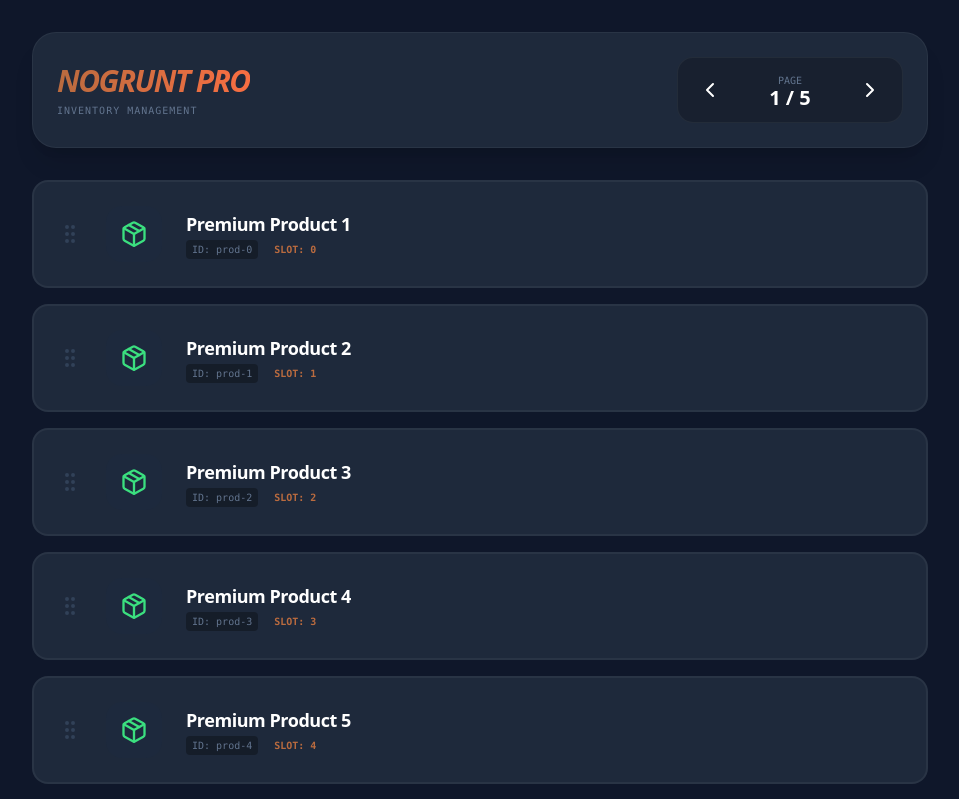
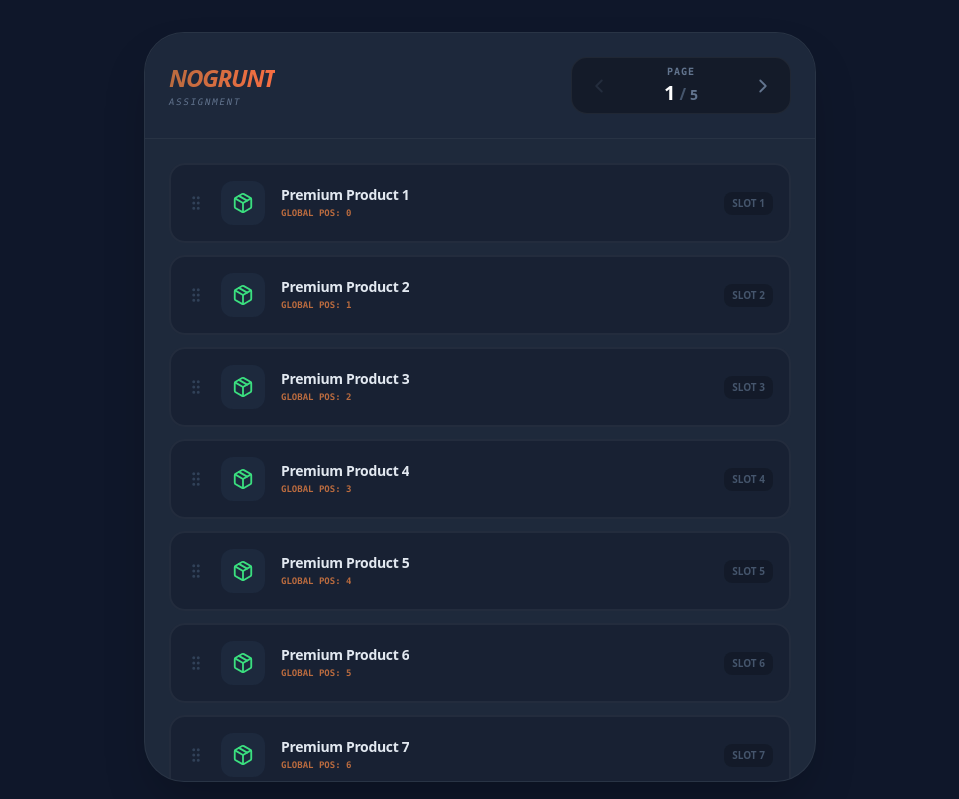
Before and after one commit to Aryan5084102/Nogrunt-assignment, a React (Vite) app: page / in a window 1280 px wide. Shown: the top 799 px of the page, without its empty margins (160-1119 px from the left). Built offline with nearby package versions, Linux system fonts and the light colour scheme.

Commit message:
fixes message, header sticky, and insert problem

```diff
--- a/src/App.tsx
+++ b/src/App.tsx
@@ -1,6 +1,6 @@
 "use client";
-import { useState, useRef } from 'react'; // Added useRef
-import { Package, GripVertical, ChevronLeft, ChevronRight, CheckCircle2, Menu } from 'lucide-react';
+import { useState, useRef } from 'react';
+import { Package, GripVertical, ChevronLeft, ChevronRight, CheckCircle2, AlertCircle, Move } from 'lucide-react';
 
 const ITEMS_PER_PAGE = 8;
 const TOTAL_ITEMS = 40;
@@ -15,11 +15,9 @@ export default function ProductManager() {
   const [page, setPage] = useState(1);
   const [draggedIndex, setDraggedIndex] = useState<number | null>(null);
   const [dropTargetIndex, setDropTargetIndex] = useState<number | null>(null);
-  const [toast, setToast] = useState<string | null>(null);
+  const [toast, setToast] = useState<{msg: string, type: 'success' | 'error'} | null>(null);
 
-  // --- NEW: Timer for slow page switching ---
-  const pageTimerRef = useRef<ReturnType<typeof setTimeout> | null>(null);
-
+  const pageTimerRef = useRef<NodeJS.Timeout | null>(null);
   const startIndex = (page - 1) * ITEMS_PER_PAGE;
   const currentItems = products.slice(startIndex, startIndex + ITEMS_PER_PAGE);
 
@@ -28,24 +26,6 @@ export default function ProductManager() {
     e.dataTransfer.effectAllowed = "move";
   };
 
-  const onDragOver = (e: React.DragEvent, index: number) => {
-    e.preventDefault();
-    setDropTargetIndex(index);
-  };
-
-  // --- UPDATED: Controlled Page Hover Logic ---
-  const handlePageHover = (newPage: number) => {
-    // Agar drag nahi ho raha, ya timer pehle se chal raha hai, ya page range se bahar hai, toh return
-    if (draggedIndex === null || pageTimerRef.current || newPage < 1 || newPage > 5) return;
-
-    // 800ms ka delay taaki page "slowly" switch ho (1 -> 2 -> 3)
-    pageTimerRef.current = setTimeout(() => {
-      setPage(newPage);
-      pageTimerRef.current = null; // Reset timer so it can run for the next page
-    }, 800);
-  };
-
-  // Function to stop the timer when cursor leaves the button
   const stopPageTimer = () => {
     if (pageTimerRef.current) {
       clearTimeout(pageTimerRef.current);
@@ -53,67 +33,116 @@ export default function ProductManager() {
     }
   };
 
-  const onDrop = (localIndex: number) => {
-    stopPageTimer(); // Safety stop
-    if (draggedIndex === null) return;
-    const globalTargetIndex = (page - 1) * ITEMS_PER_PAGE + localIndex;
+  const handlePageHover = (newPage: number) => {
+    if (draggedIndex === null || newPage < 1 || newPage > 5 || page === newPage) return;
+    stopPageTimer();
+    pageTimerRef.current = setTimeout(() => {
+      setPage(newPage);
+      pageTimerRef.current = null;
+    }, 700);
+  };
+
+  const onDrop = (localIndex: number | null) => {
+    stopPageTimer();
+
+    // ISSUE #3 FIX: Handle null drops or missed drop zones
+    if (draggedIndex === null) {
+      setToast({ msg: "Drop Failed: No item was actively being dragged.", type: 'error' });
+      return;
+    }
+
+    const targetIdx = localIndex ?? dropTargetIndex ?? 0;
+    const globalTargetIndex = (page - 1) * ITEMS_PER_PAGE + targetIdx;
+
+    // CORNER CASE: Dropping in the exact same spot
+    if (draggedIndex === globalTargetIndex) {
+      setDraggedIndex(null);
+      setDropTargetIndex(null);
+      // No message needed as nothing changed
+      return;
+    }
+
+    const sourcePage = Math.floor(draggedIndex / ITEMS_PER_PAGE) + 1;
     const itemName = products[draggedIndex].name;
+
+    // --- UPDATED DESCRIPTIVE MESSAGING ENGINE ---
+    let message = "";
+    if (sourcePage === page) {
+      // Logic for Same Page movement
+      message = `Successfully reordered "${itemName}" at Position ${globalTargetIndex + 1} on Page ${page}.`;
+    } else {
+      // Logic for Cross Page movement
+      message = `Transferred "${itemName}" from Page ${sourcePage} to Page ${page} (Slot ${targetIdx + 1}).`;
+    }
+
     const newProducts = [...products];
     const [removed] = newProducts.splice(draggedIndex, 1);
     newProducts.splice(globalTargetIndex, 0, removed);
+
     setProducts(newProducts);
     setDraggedIndex(null);
     setDropTargetIndex(null);
-    setToast(`Moved ${itemName} to Page ${page}`);
-    setTimeout(() => setToast(null), 3000);
+    setToast({ msg: message, type: 'success' });
+    setTimeout(() => setToast(null), 4000);
   };
 
   return (
-    <div className="min-h-screen bg-[#0f172a] text-white p-4 md:p-8 font-sans">
-      <div className="max-w-4xl mx-auto">
+    <div className="min-h-screen bg-[#0f172a] text-white p-4 md:p-8 font-sans flex items-center justify-center">
+      <div className="max-w-2xl w-full bg-[#1e293b] rounded-[2.5rem] border border-white/5 shadow-2xl overflow-hidden flex flex-col h-[750px] relative">
 
-        {/* Toast */}
+        {/* IMPROVED TOAST UI FOR BETTER READABILITY */}
         {toast && (
-          <div className="fixed top-4 left-1/2 -translate-x-1/2 md:left-auto md:right-5 md:translate-x-0 bg-[#3bdf7f] text-black px-4 py-2 md:px-6 md:py-3 rounded-xl shadow-2xl flex items-center gap-3 animate-bounce z-[1000] text-sm md:text-base font-bold whitespace-nowrap">
-            <CheckCircle2 size={18} /> {toast}
+          <div className={`fixed top-10 left-1/2 -translate-x-1/2 min-w-[320px] ${toast.type === 'success' ? 'bg-[#3bdf7f]' : 'bg-red-500'} text-black px-6 py-4 rounded-2xl shadow-2xl flex items-center gap-4 z-[1000] font-bold animate-in fade-in zoom-in slide-in-from-top-4 duration-300`}>
+            {toast.type === 'success' ? <CheckCircle2 size={24} /> : <AlertCircle size={24} />}
+            <span className="text-sm uppercase tracking-tight leading-tight">{toast.msg}</span>
           </div>
         )}
 
-        {/* Header */}
-        <header className="flex flex-col md:flex-row justify-between items-center gap-6 mb-8 bg-[#1e293b] p-5 md:p-6 rounded-3xl border border-white/5 shadow-xl">
-          <div className="text-center md:text-left">
-            <h1 className="text-2xl md:text-3xl font-black bg-gradient-to-r from-[#ba6b3f] to-[#f86e42] bg-clip-text text-transparent italic tracking-tighter">
-              NOGRUNT PRO
+        <header className="sticky top-0 z-[100] bg-[#1e293b]/95 backdrop-blur-md p-6 border-b border-white/5 flex flex-col sm:flex-row justify-between items-center gap-4">
+          <div className="text-center sm:text-left">
+            <h1 className="text-2xl font-black bg-gradient-to-r from-[#ba6b3f] to-[#f86e42] bg-clip-text text-transparent italic tracking-tighter uppercase">
+              Nogrunt
             </h1>
-            <p className="text-slate-500 text-[10px] font-mono uppercase tracking-widest mt-1">Inventory Management</p>
+            <p className="text-slate-500 text-[9px] font-mono uppercase tracking-[0.2em] mt-0.5 italic">Assignment</p>
           </div>
 
-          <div className="flex items-center justify-between w-full md:w-auto gap-4 bg-black/20 p-2 rounded-2xl border border-white/5">
+          <div className="flex items-center gap-4 bg-black/30 p-1.5 rounded-2xl border border-white/5 group">
             <button
               onDragOver={() => handlePageHover(page - 1)}
-              onDragLeave={stopPageTimer} // Mouse hat-te hi timer stop
-              className={`p-3 rounded-xl transition-all ${draggedIndex !== null ? 'bg-[#3bdf7f]/20 text-[#3bdf7f] animate-pulse' : 'hover:bg-white/5'}`}
+              onDragLeave={stopPageTimer}
               onClick={() => { stopPageTimer(); setPage(p => Math.max(1, p - 1)); }}
+              disabled={page === 1}
+              className={`p-2.5 rounded-xl transition-all ${draggedIndex !== null && page > 1 ? 'bg-[#3bdf7f]/20 text-[#3bdf7f] animate-pulse scale-110' : 'text-slate-500 hover:bg-white/5 disabled:opacity-20'}`}
             >
-              <ChevronLeft size={24} />
+              <ChevronLeft size={22} />
             </button>
-            <div className="text-center px-4 min-w-[80px]">
-              <p className="text-[10px] text-slate-500 font-mono">PAGE</p>
-              <p className="font-black text-xl leading-none">{page} / 5</p>
+
+            <div className="flex flex-col items-center min-w-[90px]">
+              <span className="text-[10px] text-slate-500 font-mono font-bold uppercase tracking-widest">Page</span>
+              <div className="flex items-baseline gap-1">
+                <span className="text-xl font-black text-white">{page}</span>
+                <span className="text-slate-600 font-bold">/</span>
+                <span className="text-sm font-bold text-slate-500">5</span>
+              </div>
             </div>
+
             <button
               onDragOver={() => handlePageHover(page + 1)}
-              onDragLeave={stopPageTimer} // Mouse hat-te hi timer stop
-              className={`p-3 rounded-xl transition-all ${draggedIndex !== null ? 'bg-[#3bdf7f]/20 text-[#3bdf7f] animate-pulse' : 'hover:bg-white/5'}`}
+              onDragLeave={stopPageTimer}
               onClick={() => { stopPageTimer(); setPage(p => Math.min(5, p + 1)); }}
+              disabled={page === 5}
+              className={`p-2.5 rounded-xl transition-all ${draggedIndex !== null && page < 5 ? 'bg-[#3bdf7f]/20 text-[#3bdf7f] animate-pulse scale-110' : 'text-slate-500 hover:bg-white/5 disabled:opacity-20'}`}
             >
-              <ChevronRight size={24} />
+              <ChevronRight size={22} />
             </button>
           </div>
         </header>
 
-        {/* List Container */}
-        <div className="grid grid-cols-1 sm:grid-cols-1 gap-4 relative">
+        <div
+            onDragOver={(e) => e.preventDefault()}
+            onDrop={() => onDrop(null)}
+            className="flex-1 overflow-y-auto p-4 md:p-6 space-y-3 custom-scrollbar"
+        >
           {currentItems.map((item, index) => {
             const isBeingDragged = draggedIndex === startIndex + index;
             const isDropTarget = dropTargetIndex === index;
@@ -123,43 +152,44 @@ export default function ProductManager() {
                 key={item.id}
                 draggable
                 onDragStart={(e) => onDragStart(e, startIndex + index)}
-                onDragOver={(e) => onDragOver(e, index)}
+                onDragOver={(e) => { e.preventDefault(); setDropTargetIndex(index); }}
                 onDragLeave={() => setDropTargetIndex(null)}
-                onDrop={() => onDrop(index)}
-                className={`group relative flex items-center justify-between p-4 md:p-6 rounded-2xl border-2 transition-all duration-300 cursor-move ${
-                  isBeingDragged ? 'opacity-20 scale-95 border-dashed' :
-                  isDropTarget ? 'border-[#3bdf7f] bg-[#3bdf7f]/10 translate-y-1' :
-                  'border-white/5 bg-[#1e293b] hover:border-[#ba6b3f]/40'
+                onDragEnd={() => { setDraggedIndex(null); setDropTargetIndex(null); stopPageTimer(); }}
+                onDrop={(e) => { e.stopPropagation(); onDrop(index); }}
+                className={`group relative flex items-center justify-between p-4 rounded-2xl border-2 transition-all duration-300 cursor-move ${
+                  isBeingDragged ? 'opacity-20 scale-95 border-dashed border-[#ba6b3f]' :
+                  isDropTarget ? 'border-[#3bdf7f] bg-[#3bdf7f]/10 translate-x-1' :
+                  'border-white/5 bg-[#0f172a]/40 hover:border-white/20'
                 }`}
               >
-                <div className="flex items-center gap-3 md:gap-6 overflow-hidden">
-                  <GripVertical className="hidden md:block text-slate-700 group-hover:text-slate-400" size={24} />
-                  <div className={`h-10 w-10 md:h-14 md:w-14 shrink-0 rounded-xl md:rounded-2xl flex items-center justify-center transition-colors ${isDropTarget ? 'bg-[#3bdf7f] text-black' : 'bg-slate-800 text-[#3bdf7f]'}`}>
-                    <Package size={22} className="md:hidden" />
-                    <Package size={28} className="hidden md:block" />
+                <div className="flex items-center gap-4">
+                  <GripVertical className="text-slate-700 group-hover:text-slate-400" size={18} />
+                  <div className={`h-11 w-11 rounded-xl flex items-center justify-center transition-colors ${isDropTarget ? 'bg-[#3bdf7f] text-black' : 'bg-slate-800 text-[#3bdf7f]'}`}>
+                    <Package size={22} />
                   </div>
                   <div className="truncate">
-                    <p className="font-bold text-base md:text-lg tracking-tight truncate">{item.name}</p>
-                    <div className="flex items-center gap-2 md:gap-4 mt-0.5">
-                      <span className="text-[9px] md:text-[10px] font-mono text-slate-500 bg-black/30 px-1.5 py-0.5 rounded truncate max-w-[80px] md:max-w-none">ID: {item.id}</span>
-                      <span className="text-[9px] md:text-[10px] font-mono text-[#ba6b3f] font-bold">SLOT: {startIndex + index}</span>
-                    </div>
+                    <p className="font-bold text-sm tracking-tight text-slate-200 truncate">{item.name}</p>
+                    <p className="text-[9px] font-mono text-[#ba6b3f] font-bold mt-0.5">GLOBAL POS: {startIndex + index}</p>
                   </div>
                 </div>
-
-                <div className="md:hidden text-slate-600">
-                  <Menu size={20} />
-                </div>
-
-                {isDropTarget && (
-                  <div className="absolute -top-3 left-1/2 -translate-x-1/2 bg-[#3bdf7f] text-black text-[9px] font-black px-2 py-0.5 rounded-full uppercase tracking-widest shadow-lg z-10">
-                    Insert
-                  </div>
-                )}
+                <div className="text-[10px] font-bold text-slate-600 px-2 py-1 bg-black/20 rounded-lg">SLOT {index + 1}</div>
               </div>
             );
           })}
         </div>
+
+        {/* ACTIVE STATUS OVERLAY PROVIDING CONTEXTUAL INFO */}
+        {draggedIndex !== null && (
+          <div className="bg-[#ba6b3f] p-4 flex flex-col items-center justify-center gap-1 border-t border-white/10 shadow-[0_-10px_20px_rgba(0,0,0,0.3)] animate-in slide-in-from-bottom">
+            <div className="flex items-center gap-3">
+               <Move className="animate-bounce text-white" size={18} />
+               <p className="text-xs font-black uppercase tracking-widest text-white">
+                 Moving: {products[draggedIndex].name}
+               </p>
+            </div>
+            <p className="text-[9px] font-bold text-black/50 uppercase">From Page {Math.floor(draggedIndex/ITEMS_PER_PAGE) + 1} • To New Destination</p>
+          </div>
+        )}
       </div>
     </div>
   );
```
